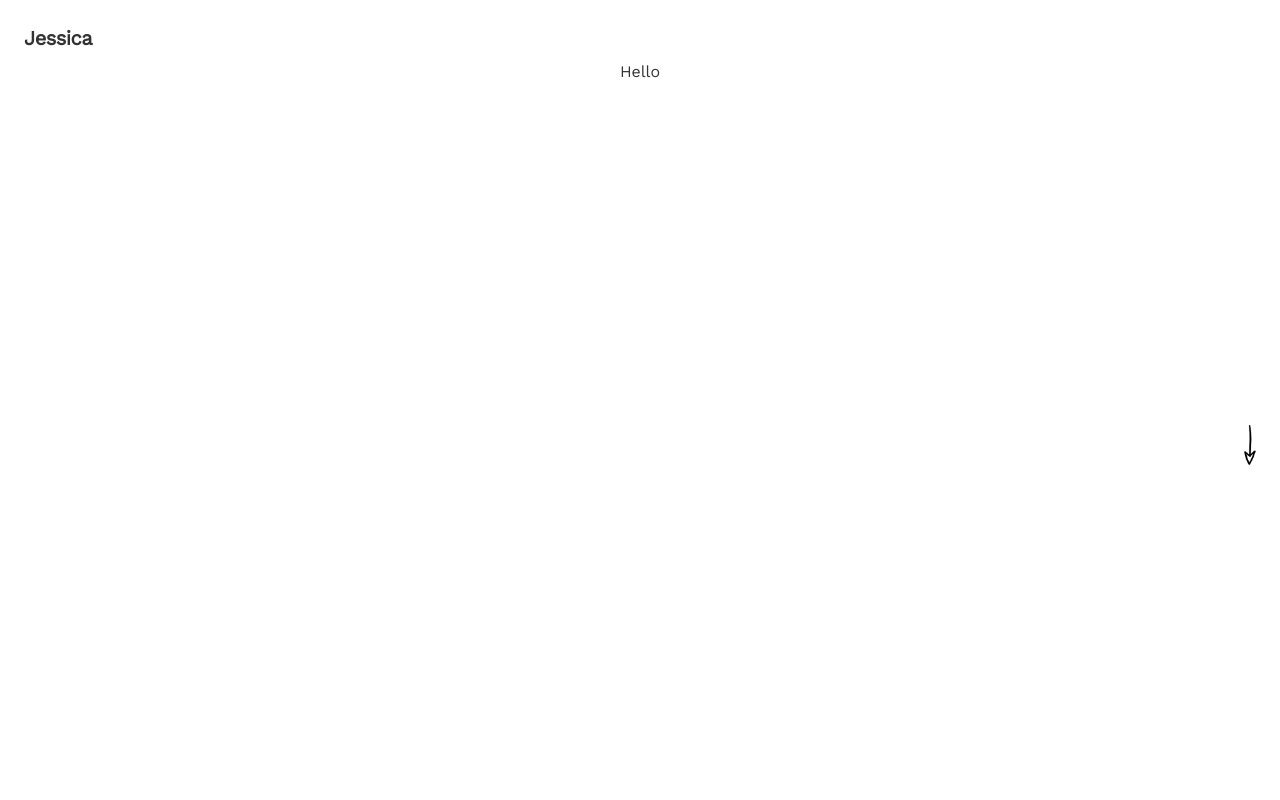
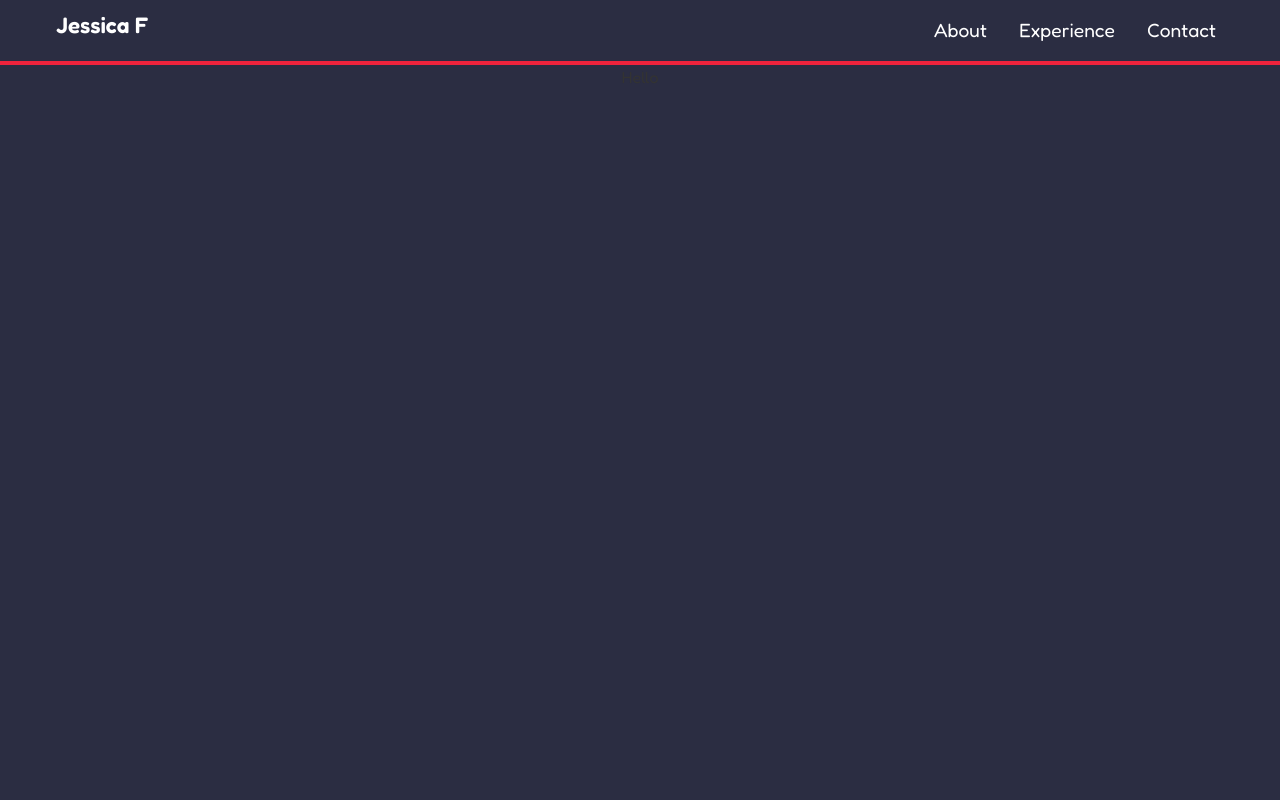
Before and after one commit to JessicaFM/portfolio, a Svelte app: page / in a window 1280 px wide. Shown: the top 800 px of the page. Built offline with nearby package versions, Linux system fonts and the light colour scheme.

Commit message:
rework kappa

```diff
--- a/public/global.css
+++ b/public/global.css
@@ -1,10 +1,11 @@
-@import url('https://fonts.googleapis.com/css2?family=Mukta&family=Work+Sans&display=swap');
+@import url('https://fonts.googleapis.com/css2?family=Fredoka:wght@400;600&display=swap');
 
 html, body {
-	font-family: 'Work Sans', sans-serif;	position: relative;
+	font-family: 'Fredoka', sans-serif;
+	position: relative;
 	width: 100%;
 	height: 100%;
-	background-color: white;
+	background-color: #2b2d42;
 }
 main {
     padding: 0 !important;
@@ -69,6 +70,6 @@ button:focus {
 section {
 	width: 100%;
 	height: 100%;
-	position: absolute;
-	overflow: hidden;
+	/* position: absolute;
+	overflow: hidden; */
 }
--- a/src/App.svelte
+++ b/src/App.svelte
@@ -5,52 +5,65 @@
 	import { onMount } from "svelte"
 
 	// components
-	import Navbar from './components/Navbar.svelte';
-	import Paginator from './components/Paginator.svelte';
+	import Header from './components/Header.svelte';
 	import Main from './components/Main.svelte';
 	import About from './components/About.svelte';
 	import Experience from './components/Experience.svelte';
 	import Contact from './components/Contact.svelte';
 
 	let yTop = 0
-	let h
+	let height = screen.height
 	let componentWrapper
 	let maxHeight
 
 	var index = 0
 	$: currentIndex = updateIndex(index)
-
 	$: translate = translateParams(index)
 
-	function translateParams(index) {
-		let translationTop = (index * 100) + '%'
-		return "translate3d(0px, " + translationTop +", 0px)"
+	function translateParams(param) {
+		console.log("translateParams", param)
+		if(param > 0) {
+			let translationTop = (param * 100)
+			console.log("translating to: " + translationTop)
+			return "translate(0px, -" + translationTop +"%)"
+		}
+		return 0;
+	}
+
+	function goTo(event) {
+		console.log("goint to ", event.detail.index)
+		index = event.detail.index
 	}
 
 	function parseScroll() {
 		yTop = componentWrapper.scrollTop
-		maxHeight = ((h - 50) / 2) * (index + 1) // here we change
-		currentIndex = Math.floor(((yTop + maxHeight) / h))
+		maxHeight = ((height - 50) / 2) * (index + 1) // here we change
+		console.log("yTop: " + yTop)
+		console.log("maxHeight: " + maxHeight)
+		console.log("h: " + height)
+		currentIndex = Math.floor(((yTop + maxHeight) / height))
+		console.log(screen.height)
+		console.log("currentIndex: " + currentIndex)
 	}
 
 	function updateIndex(index) {
 		currentIndex = index
+		console.log("cc", currentIndex)
 	}
 
 	onMount(() => parseScroll())
 
 </script>
 
+<Header />
 <main>
 	<div class="wrapper">
-		<div class="content" style="--transform: { translate }">
-			<Navbar />
-			<Paginator bind:currentIndex={currentIndex}/>
-			<div class="component">
+		<div class="content">
+			<div class="component" style="--transform: { translate }">
 				<div class="componentWrapper"
-					bind:clientHeight={h}
+					bind:clientHeight={height}
 					bind:this={componentWrapper}
-					on:scroll={parseScroll}>
+					on:scroll={parseScroll} >
 					<Main dataIndex="0" />
 					<About dataIndex="1" />
 					<Experience dataIndex="2" />
@@ -89,18 +102,18 @@
 		height: 100%;
 		margin: 0 auto;
 		position: relative;
-		transform: var(--transform);
 		transition: all 1000ms ease 0s;
 	}
 
 	.component {
-		height: calc(100% -  60px);
+		height: calc(100%);
 		position: relative;
+		transform: var(--transform);
+
 	}
 
 	.componentWrapper {
 		position: absolute;
-		overflow-y: scroll;
 		width: 100%;
 		height: 100%;
 	}
--- a/src/components/About.svelte
+++ b/src/components/About.svelte
@@ -3,11 +3,9 @@
     let topPosition = (dataIndex * 100) + '%';
 
 </script>
-<section style="--top: { topPosition }">
+<section id="about">
     About
 </section>
 <style>
-    section {
-        top: var(--top);
-    }
+
 </style>
--- a/src/components/Contact.svelte
+++ b/src/components/Contact.svelte
@@ -3,11 +3,9 @@
     let topPosition = (dataIndex * 100) + '%';
 
 </script>
-<section style="--top: { topPosition }">
+<section id="contact">
     Contact
 </section>
 <style>
-    section {
-        top: var(--top);
-    }
+
 </style>
--- a/src/components/Experience.svelte
+++ b/src/components/Experience.svelte
@@ -3,11 +3,9 @@
     let topPosition = (dataIndex * 100) + '%';
 
 </script>
-<section style="--top: { topPosition }">
+<section id="experience">
     Experience
 </section>
 <style>
-    section {
-        top: var(--top);
-    }
+
 </style>
--- /dev/null
+++ b/src/components/Header.svelte
@@ -0,0 +1,41 @@
+<script>
+  let backgroundColor = '#2b2d42';
+  let primaryColor = '#ef233c';
+</script>
+
+<header style="--background-color: {backgroundColor}; --primary-color: {primaryColor}">
+  <a href="/" rel="home" class="home-link">Jessica F</a>
+  <navbar class="navbar offset-right">
+    <a href="#about" class="navbar-link">About</a>
+    <a href="#experience" class="navbar-link">Experience</a>
+    <a href="#contact" class="navbar-link">Contact</a>
+  </navbar>
+</header>
+
+<style lang="scss">
+  header {
+    display: flex;
+    justify-content: space-between;
+    background: var(--background-color);
+    border-bottom: 4px solid var(--primary-color);
+    margin: 0;
+    padding: 0.5rem calc(5vw - 0.5rem);
+    a {
+      color: white;
+      text-decoration: none;
+      font-size: 1.2rem;
+    }
+    .home-link {
+      font-weight: 600;
+      font-size: 1.4rem;
+    }
+    .navbar {
+      gap: 1rem;
+      display: flex;
+      justify-content: flex-start;
+      a {
+        padding: .5rem;;
+      }
+    }
+}
+</style>
--- a/src/components/Main.svelte
+++ b/src/components/Main.svelte
@@ -3,12 +3,10 @@
     let topPosition = (dataIndex * 100) + '%';
 </script>
 
-<section id="main" style="--top: {topPosition}">
+<section id="main">
     Hello
 </section>
 
 <style>
-    #main {
-        top: var(--top);
-    }
+
 </style>
--- a/src/components/Navbar.svelte
+++ /dev/null
@@ -1,15 +0,0 @@
-<nav class="flex sticky top-0 z-50 items-center justify-between flex-wrap bg-transparent p-6">
-    <div class="flex items-center flex-shrink-0 mr-6">
-      <span class="font-semibold text-xl tracking-tight">Jessica</span>
-    </div>
-    <div class="block lg:hidden">
-      <button class="flex items-center px-3 py-2 border rounded hover:text-white hover:border-white">
-        <svg class="fill-current h-3 w-3" viewBox="0 0 20 20" xmlns="http://www.w3.org/2000/svg"><title>Menu</title><path d="M0 3h20v2H0V3zm0 6h20v2H0V9zm0 6h20v2H0v-2z"/></svg>
-      </button>
-    </div>
-</nav>
-<style lang="scss">
-  nav {
-    height: 60px;
-  }
-</style>
--- a/src/components/Paginator.svelte
+++ b/src/components/Paginator.svelte
@@ -1,5 +1,5 @@
 <script>
-    import { afterUpdate } from "svelte";
+    import { afterUpdate, createEventDispatcher } from "svelte";
 
     export let currentIndex
     let currentColor
@@ -7,6 +7,8 @@
     let upArrow = './assets/images/up-arrow.png';
     let hiddenUp = true
     let hiddenDown = false
+    const dispatch = createEventDispatcher();
+
     updateColors();
 
     function updateColors() {
@@ -33,6 +35,15 @@
     };
 
     function handleClick(state) {
+        console.log("state", state)
+        console.log("currentIndex", currentIndex)
+
+
+        // I need to fix this
+        if(!currentIndex || currentIndex < 0) {
+            currentIndex = 0;
+        }
+
         if(state == 'prev') {
             currentIndex = currentIndex - 1;
             if(currentIndex < 0) {
@@ -44,6 +55,10 @@
                 currentIndex = 0;
             }
         }
+
+        console.log("currentIndex", currentIndex)
+
+        dispatch("goTo", { index: currentIndex })
     };
 
     afterUpdate(() => {
@@ -70,6 +85,7 @@
             text-align: center;
             padding: 5px 0;
             margin-bottom: 10px;
+            height: 40px;
             button {
                 height: 40px;
                 border: none;
```
